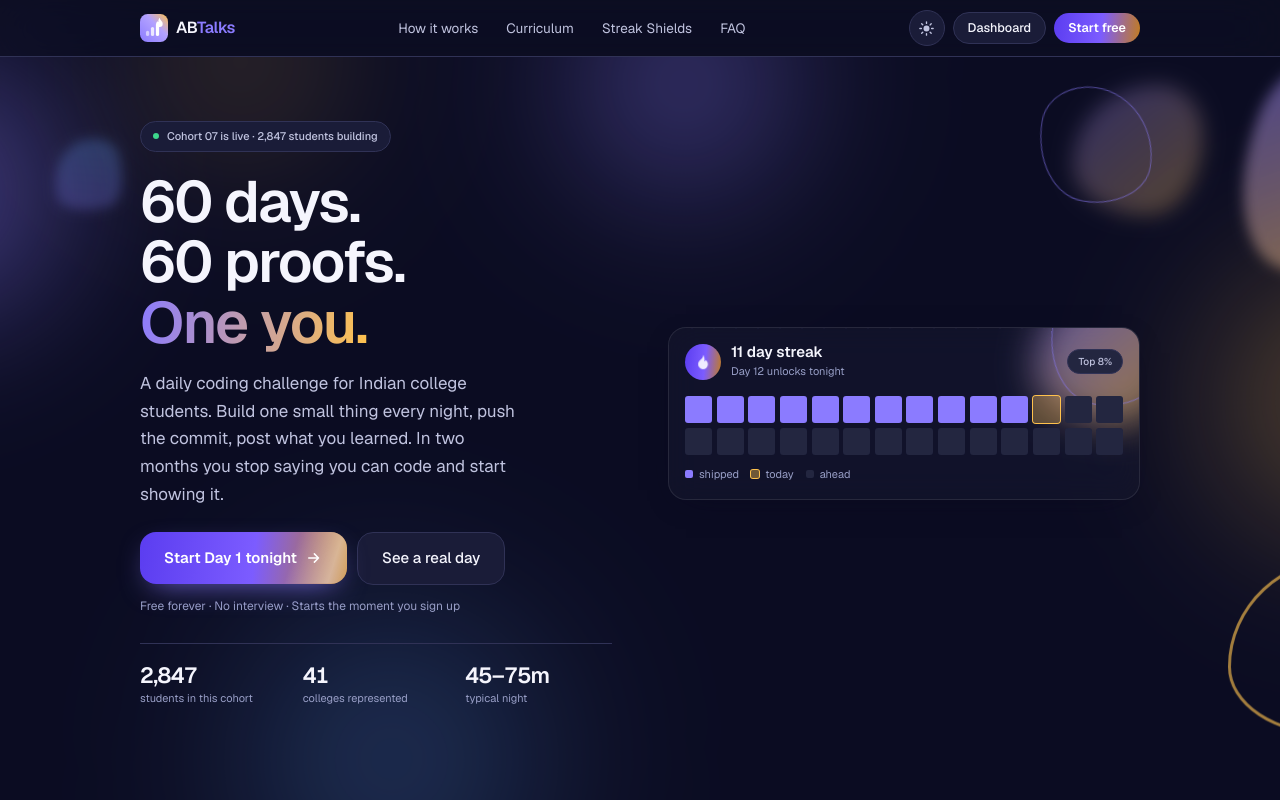
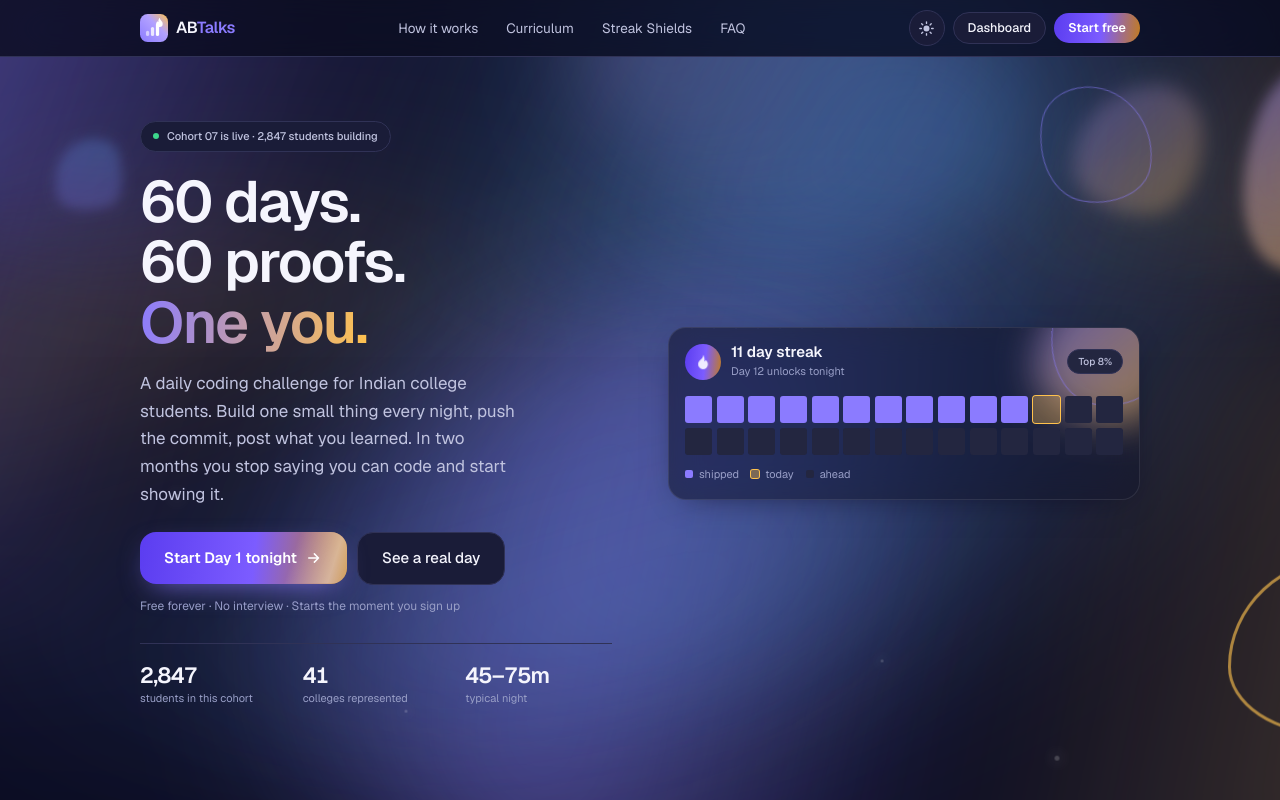
Before and after one commit to dhruvsoran/Dhruv-Vicodathon-abtalks, a Next.js app: page / in a window 1280 px wide. Shown: the top 800 px of the page. Built offline with nearby package versions, Linux system fonts and the light colour scheme.

Commit message:
Replace floating orb animation with flowing light curtains and rising particles

```diff
--- a/src/app/globals.css
+++ b/src/app/globals.css
@@ -367,6 +367,45 @@ html.js .reveal[data-shown] {
   animation: drift-b 14s var(--ease-liquid) infinite;
 }
 
+/* Light sheets: blurred gradient planes that pan and tilt slowly, replacing
+   the old "floating circle" hero backdrop with something that moves like
+   light rather than a solid object. */
+.hero-sheet {
+  position: absolute;
+  pointer-events: none;
+  filter: blur(46px);
+  border-radius: 44% 56% 58% 42% / 52% 48% 52% 48%;
+  will-change: transform;
+  animation: sheet-a 16s var(--ease-liquid) infinite alternate;
+}
+.hero-sheet-b {
+  animation: sheet-b 20s var(--ease-liquid) infinite alternate-reverse;
+}
+
+@keyframes sheet-a {
+  0% {
+    transform: translate3d(0, 0, 0) rotate(0deg) scale(1);
+  }
+  50% {
+    transform: translate3d(5%, -5%, 0) rotate(4deg) scale(1.1);
+  }
+  100% {
+    transform: translate3d(-5%, 3%, 0) rotate(-4deg) scale(0.94);
+  }
+}
+
+@keyframes sheet-b {
+  0% {
+    transform: translate3d(0, 0, 0) rotate(0deg) scale(1);
+  }
+  50% {
+    transform: translate3d(-5%, 4%, 0) rotate(-5deg) scale(1.08);
+  }
+  100% {
+    transform: translate3d(4%, -3%, 0) rotate(5deg) scale(0.96);
+  }
+}
+
 /* Fixed aurora field behind the whole page. Gives glass something to
    refract and makes the interface feel alive without touching layout. */
 .aurora {
@@ -387,42 +426,149 @@ body > *:not(.aurora):not(.skip-link) {
 .aurora span {
   position: absolute;
   display: block;
-  border-radius: 9999px;
   filter: blur(72px);
   will-change: transform;
 }
 
+/* Curtain 1: a tall sheet of colour that pans and tilts across the screen,
+   like northern lights rather than a floating orb. */
 .aurora span:nth-child(1) {
-  top: -14%;
-  left: -18%;
-  width: 74vw;
-  height: 74vw;
-  max-width: 460px;
-  max-height: 460px;
-  background: radial-gradient(circle, var(--aurora-1) 0%, transparent 68%);
-  animation: drift-a 15s var(--ease-liquid) infinite;
+  top: -18%;
+  left: -30%;
+  width: 120vw;
+  height: 110vh;
+  border-radius: 45% 55% 50% 50% / 60% 40% 60% 40%;
+  background: linear-gradient(
+    105deg,
+    var(--aurora-1) 0%,
+    transparent 42%,
+    var(--aurora-3) 68%,
+    transparent 100%
+  );
+  opacity: 0.9;
+  animation: aurora-pan 22s var(--ease-liquid) infinite alternate;
 }
 
 .aurora span:nth-child(2) {
-  top: 22%;
-  right: -24%;
-  width: 66vw;
-  height: 66vw;
-  max-width: 400px;
-  max-height: 400px;
-  background: radial-gradient(circle, var(--aurora-2) 0%, transparent 70%);
-  animation: drift-b 19s var(--ease-liquid) infinite;
+  bottom: -22%;
+  right: -32%;
+  width: 110vw;
+  height: 95vh;
+  border-radius: 50% 50% 42% 58% / 48% 52% 48% 52%;
+  background: linear-gradient(
+    285deg,
+    var(--aurora-2) 0%,
+    transparent 48%,
+    var(--aurora-1) 74%,
+    transparent 100%
+  );
+  opacity: 0.8;
+  animation: aurora-pan 27s var(--ease-liquid) infinite alternate-reverse;
 }
 
 .aurora span:nth-child(3) {
-  bottom: -12%;
+  top: 34%;
+  left: -14%;
+  width: 78vw;
+  height: 60vh;
+  border-radius: 44% 56% 58% 42% / 52% 48% 52% 48%;
+  background: linear-gradient(
+    340deg,
+    var(--aurora-3) 0%,
+    transparent 55%,
+    var(--aurora-2) 100%
+  );
+  opacity: 0.7;
+  animation: aurora-pan 32s var(--ease-liquid) infinite alternate;
+}
+
+/* Flowing particles: motes of light that rise and drift, instead of rigid
+   circular orbs. Pure transform + opacity, so they stay compositor-cheap. */
+.aurora em {
+  position: absolute;
+  bottom: -4%;
+  display: block;
+  border-radius: 9999px;
+  background: var(--glass-spec);
+  box-shadow: 0 0 18px 2px var(--glass-spec);
+  opacity: 0;
+  will-change: transform, opacity;
+  animation: mote-rise linear infinite;
+}
+
+.aurora em:nth-of-type(1) {
   left: 12%;
-  width: 60vw;
-  height: 60vw;
-  max-width: 360px;
-  max-height: 360px;
-  background: radial-gradient(circle, var(--aurora-3) 0%, transparent 70%);
-  animation: drift-a 23s var(--ease-liquid) infinite reverse;
+  width: 5px;
+  height: 5px;
+  animation-duration: 17s;
+  animation-delay: 0s;
+}
+.aurora em:nth-of-type(2) {
+  left: 31%;
+  width: 3px;
+  height: 3px;
+  animation-duration: 23s;
+  animation-delay: 3.5s;
+}
+.aurora em:nth-of-type(3) {
+  left: 54%;
+  width: 6px;
+  height: 6px;
+  animation-duration: 19s;
+  animation-delay: 7s;
+}
+.aurora em:nth-of-type(4) {
+  left: 68%;
+  width: 3px;
+  height: 3px;
+  animation-duration: 26s;
+  animation-delay: 1.5s;
+}
+.aurora em:nth-of-type(5) {
+  left: 82%;
+  width: 5px;
+  height: 5px;
+  animation-duration: 21s;
+  animation-delay: 5s;
+}
+.aurora em:nth-of-type(6) {
+  left: 92%;
+  width: 4px;
+  height: 4px;
+  animation-duration: 15s;
+  animation-delay: 9s;
+}
+
+@keyframes aurora-pan {
+  0% {
+    transform: translate3d(0, 0, 0) rotate(0deg) scale(1);
+  }
+  50% {
+    transform: translate3d(4%, -6%, 0) rotate(3deg) scale(1.08);
+  }
+  100% {
+    transform: translate3d(-4%, 4%, 0) rotate(-3deg) scale(0.96);
+  }
+}
+
+@keyframes mote-rise {
+  0% {
+    transform: translate3d(0, 0, 0);
+    opacity: 0;
+  }
+  8% {
+    opacity: 0.85;
+  }
+  50% {
+    transform: translate3d(26px, -52vh, 0);
+  }
+  82% {
+    opacity: 0.7;
+  }
+  100% {
+    transform: translate3d(-18px, -108vh, 0);
+    opacity: 0;
+  }
 }
 
 /* Morphing shapes live in the FIXED aurora layer, so the liquid effect stays
--- a/src/app/layout.tsx
+++ b/src/app/layout.tsx
@@ -122,6 +122,12 @@ export default function RootLayout({ children }: { children: React.ReactNode })
           <span />
           <span />
           <span />
+          <em />
+          <em />
+          <em />
+          <em />
+          <em />
+          <em />
           <i />
           <i />
           <i />
--- a/src/components/landing.tsx
+++ b/src/components/landing.tsx
@@ -232,18 +232,29 @@ export default function Landing() {
       <main id="main">
       <section className="relative overflow-hidden">
         <div aria-hidden="true" className="pointer-events-none absolute inset-x-0 -top-40 h-[460px] overflow-hidden">
+          {/* Flowing light sheets: pan and tilt instead of floating in circles. */}
           <div
-            className="blob left-1/2 h-[300px] w-[300px] -translate-x-1/2"
+            className="hero-sheet"
             style={{
-              background: "radial-gradient(circle, var(--ember) 0%, transparent 68%)",
-              opacity: "calc(var(--glow-opacity) * 0.45)",
+              top: "8%",
+              left: "-18%",
+              width: "90%",
+              height: "80%",
+              background:
+                "linear-gradient(115deg, var(--ember) 0%, transparent 55%, var(--sky) 100%)",
+              opacity: "calc(var(--glow-opacity) * 0.34)",
             }}
           />
           <div
-            className="blob blob-b left-[8%] top-[90px] h-[210px] w-[210px]"
+            className="hero-sheet hero-sheet-b"
             style={{
-              background: "radial-gradient(circle, var(--gold) 0%, transparent 70%)",
-              opacity: "calc(var(--glow-opacity) * 0.26)",
+              top: "-6%",
+              right: "-22%",
+              width: "80%",
+              height: "90%",
+              background:
+                "linear-gradient(300deg, var(--gold) 0%, transparent 52%, var(--ember-soft) 100%)",
+              opacity: "calc(var(--glow-opacity) * 0.3)",
             }}
           />
           {/* Crisp morphing shapes: these carry the liquid read. */}
@@ -384,10 +395,11 @@ export default function Landing() {
               className="pointer-events-none absolute -right-16 -top-16 h-52 w-52 overflow-hidden"
             >
               <div
-                className="blob blob-b h-52 w-52"
+                className="hero-sheet hero-sheet-b h-52 w-52"
                 style={{
-                  background: "radial-gradient(circle, var(--gold) 0%, transparent 70%)",
-                  opacity: "calc(var(--glow-opacity) * 0.3)",
+                  background:
+                    "linear-gradient(130deg, var(--gold) 0%, transparent 60%, var(--ember) 100%)",
+                  opacity: "calc(var(--glow-opacity) * 0.4)",
                 }}
               />
             </div>
@@ -604,10 +616,11 @@ export default function Landing() {
           <div className="card shine grain relative overflow-hidden p-6 md:p-10">
             <div aria-hidden="true" className="pointer-events-none absolute inset-x-0 -bottom-24 h-56 overflow-hidden">
               <div
-                className="blob left-1/2 h-56 w-56 -translate-x-1/2"
+                className="hero-sheet left-1/2 -ml-28 h-56 w-56"
                 style={{
-                  background: "radial-gradient(circle, var(--ember) 0%, transparent 70%)",
-                  opacity: "calc(var(--glow-opacity) * 0.4)",
+                  background:
+                    "linear-gradient(120deg, var(--ember) 0%, transparent 55%, var(--gold) 100%)",
+                  opacity: "calc(var(--glow-opacity) * 0.42)",
                 }}
               />
             </div>
```
